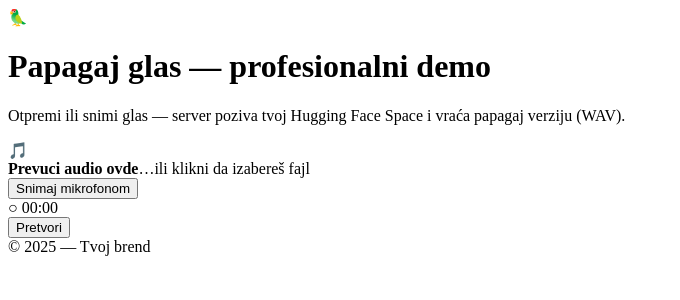
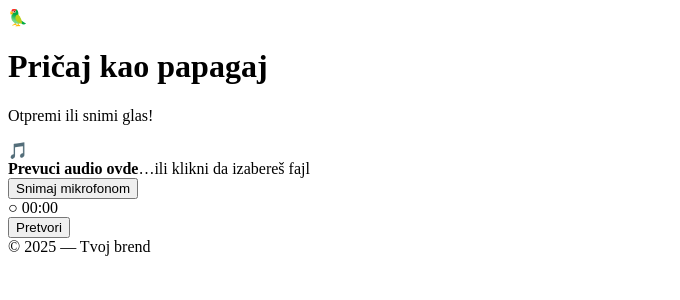
Before and after one commit to AdamStevanovic/test_site, a Next.js app in the folder test-site/: page / in a window 1280 px wide. Shown: the top 300 px of the page, without its empty margins (0-680 px from the left). Built offline with nearby package versions, Linux system fonts and the light colour scheme.

Commit message:
Update page.tsx

```diff
--- a/test-site/app/page.tsx
+++ b/test-site/app/page.tsx
@@ -185,10 +185,10 @@ export default function Home() {
       <header className="hero">
         <div className="brand">
           <span className="logo">🦜</span>
-          <h1 className="title">Papagaj glas — profesionalni demo</h1>
+          <h1 className="title">Pričaj kao papagaj</h1>
         </div>
         <p className="subtitle">
-          Otpremi ili snimi glas — server poziva tvoj Hugging Face Space i vraća papagaj verziju (WAV).
+          Otpremi ili snimi glas!
         </p>
       </header>
 
```
